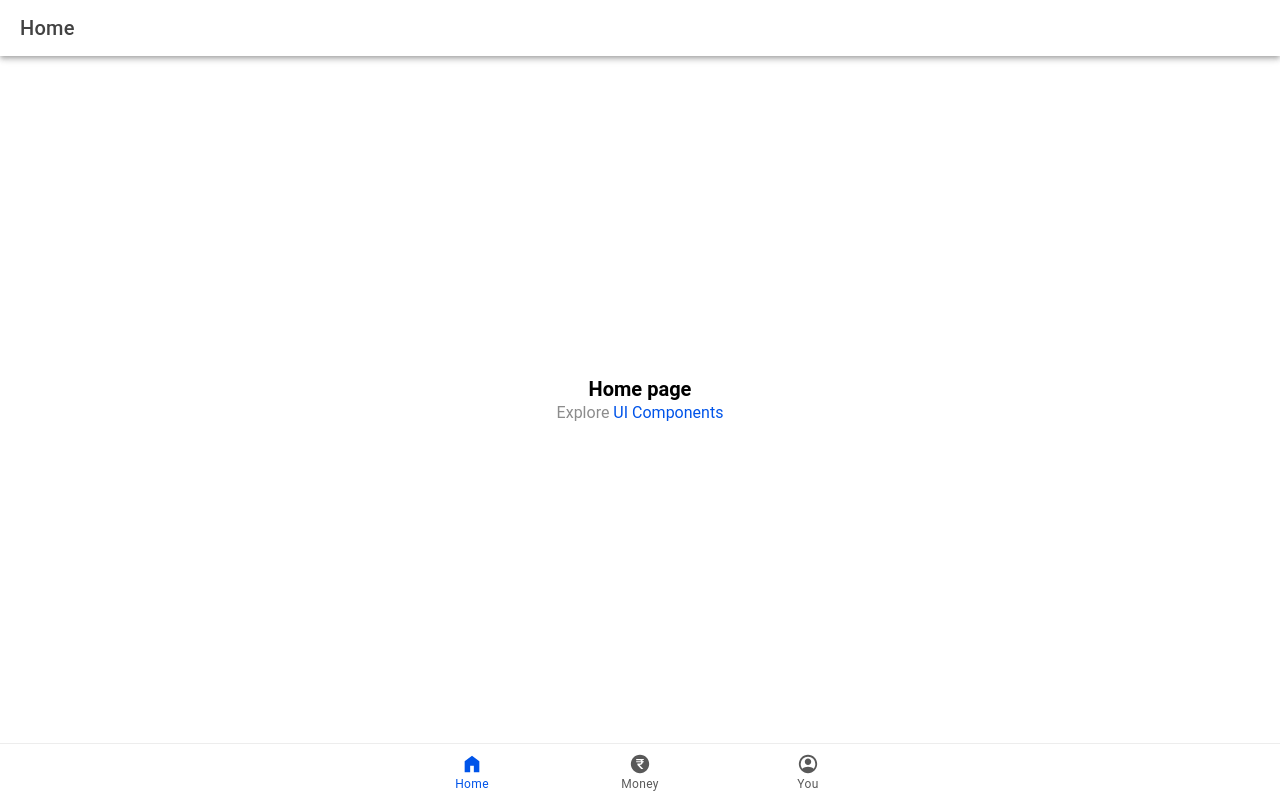
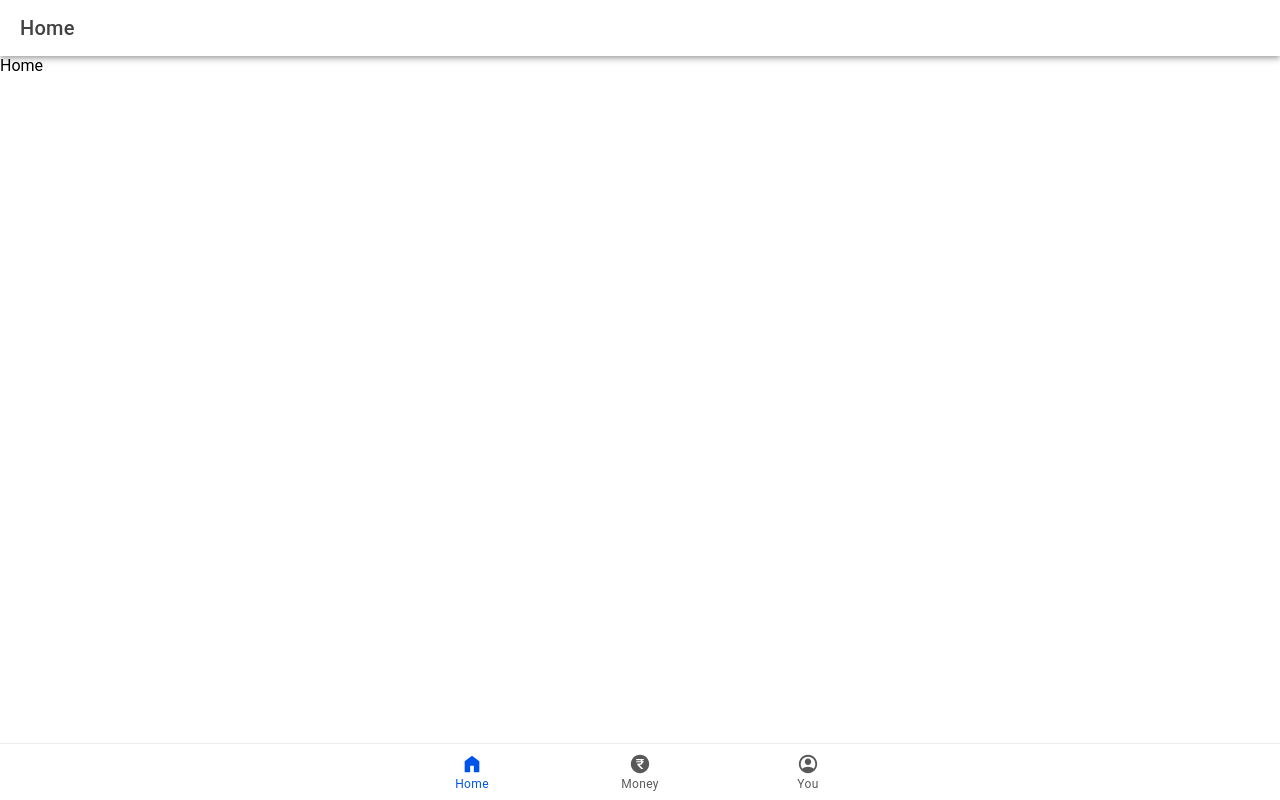
Before and after one commit to d33kshant/panam, a React (Vite) app: page /home in a window 1280 px wide. Built offline with nearby package versions, Linux system fonts and the light colour scheme.

Commit message:
removed default page contents

```diff
--- a/src/components/ExploreContainer.css
+++ /dev/null
@@ -1,24 +0,0 @@
-.container {
-  text-align: center;
-  position: absolute;
-  left: 0;
-  right: 0;
-  top: 50%;
-  transform: translateY(-50%);
-}
-
-.container strong {
-  font-size: 20px;
-  line-height: 26px;
-}
-
-.container p {
-  font-size: 16px;
-  line-height: 22px;
-  color: #8c8c8c;
-  margin: 0;
-}
-
-.container a {
-  text-decoration: none;
-}
--- a/src/components/ExploreContainer.tsx
+++ /dev/null
@@ -1,16 +0,0 @@
-import './ExploreContainer.css';
-
-interface ContainerProps {
-  name: string;
-}
-
-const ExploreContainer: React.FC<ContainerProps> = ({ name }) => {
-  return (
-    <div className="container">
-      <strong>{name}</strong>
-      <p>Explore <a target="_blank" rel="noopener noreferrer" href="https://ionicframework.com/docs/components">UI Components</a></p>
-    </div>
-  );
-};
-
-export default ExploreContainer;
--- a/src/pages/Home.tsx
+++ b/src/pages/Home.tsx
@@ -1,5 +1,4 @@
-import { IonContent, IonHeader, IonPage, IonTitle, IonToolbar } from '@ionic/react';
-import ExploreContainer from '../components/ExploreContainer';
+import { IonContent, IonHeader, IonLabel, IonPage, IonTitle, IonToolbar } from '@ionic/react';
 
 const Home: React.FC = () => {
     return (
@@ -15,7 +14,7 @@ const Home: React.FC = () => {
                         <IonTitle size="large">Home</IonTitle>
                     </IonToolbar>
                 </IonHeader>
-                <ExploreContainer name="Home page" />
+                <IonLabel>Home</IonLabel>
             </IonContent>
         </IonPage>
     );
--- a/src/pages/You.tsx
+++ b/src/pages/You.tsx
@@ -1,5 +1,4 @@
-import { IonContent, IonHeader, IonPage, IonTitle, IonToolbar } from '@ionic/react';
-import ExploreContainer from '../components/ExploreContainer';
+import { IonContent, IonHeader, IonLabel, IonPage, IonTitle, IonToolbar } from '@ionic/react';
 
 const You: React.FC = () => {
     return (
@@ -15,7 +14,7 @@ const You: React.FC = () => {
                         <IonTitle size="large">You</IonTitle>
                     </IonToolbar>
                 </IonHeader>
-                <ExploreContainer name="You page" />
+                <IonLabel>You</IonLabel>
             </IonContent>
         </IonPage>
     );
```
